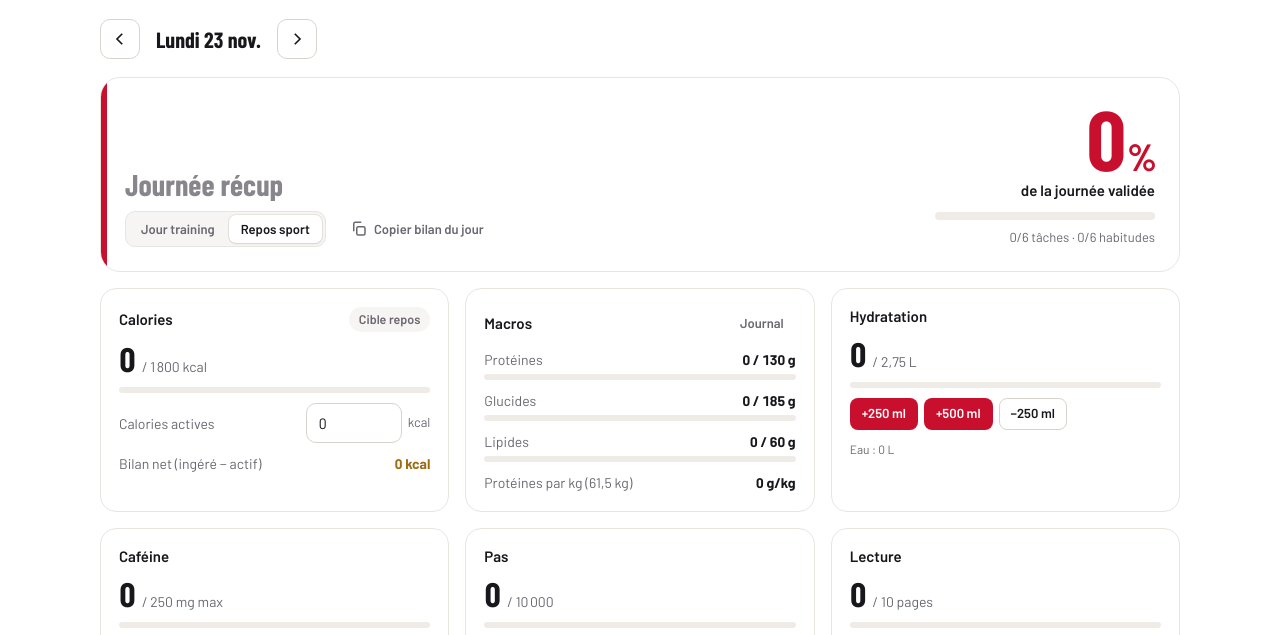
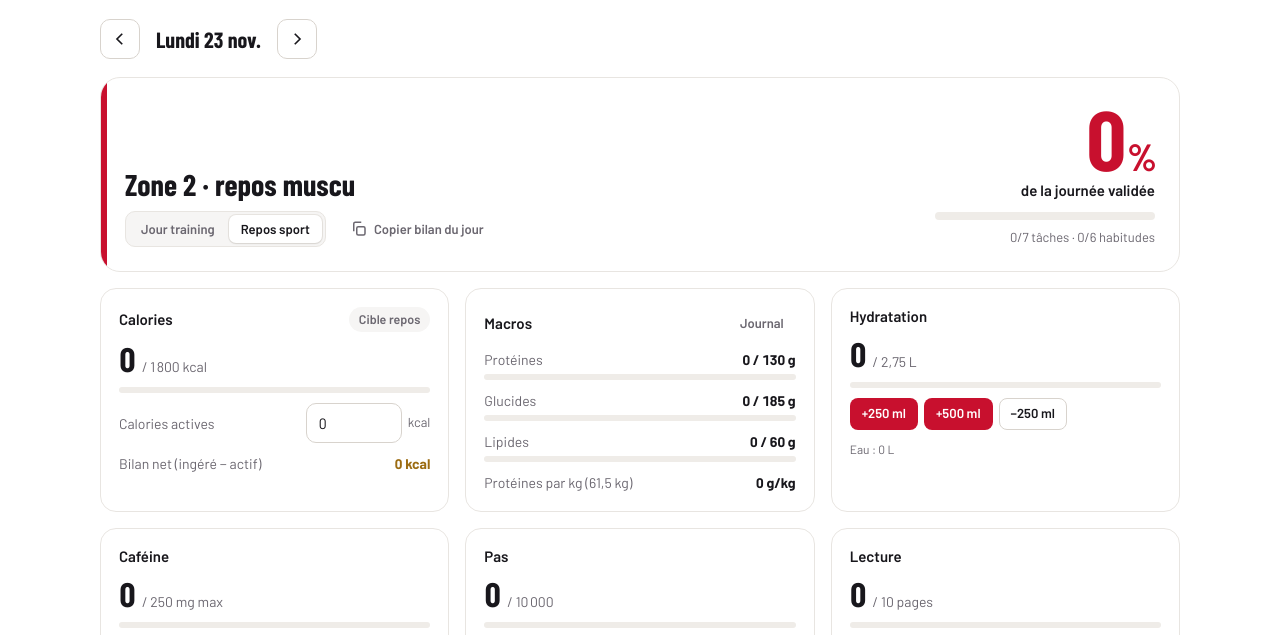
Before and after one commit to NgChristian/Dany, a plain HTML site: page index.html in a window 1280 px wide. Shown: the part 112-747 px from the top of the page. Drawn offline with nearby package versions, Linux system fonts and the light colour scheme; a web font is replaced by a local one.

Commit message:
Planning de la semaine intégré au code, appliqué automatiquement à l'ouverture

```diff
--- a/index.html
+++ b/index.html
@@ -1080,6 +1080,45 @@ guides:[{t:'Baki / Ippo & Hyrox',b:['Surcharge progressive propre : +1 rep ou +1
 xlib:[],
 sessions:[{id:uid(),date:'2026-11-21',type:'Upper',sp:'Muscu',pec:'RAS',note:'',ex:[SX('Tractions pronation','lest',[{l:10,pdc:false,r:7},{l:10,pdc:false,r:6}],'Record : +20 kg × 5'),SX('Chest Press Hammer Strength (plat)','charge',[{w:45,r:8},{w:45,r:8},{w:42.5,r:8},{w:37.5,r:7}]),SX('Rowing T-Bar support','charge',[{w:40,r:8},{w:35,r:8}],'+ 4 Kelso shrugs'),SX('Dips','lest',[{l:0,pdc:true,r:15}],'Record : +40 kg × 6–8'),SX('Vis-à-vis poulie milieu','charge',[{w:5,r:12},{w:5,r:12},{w:5,r:12}]),SX('Élévations latérales poulie','charge',[{w:5,r:15},{w:5,r:15},{w:5,r:12}]),SX('Triceps barre V poulie','charge',[{w:25,r:12},{w:25,r:12},{w:25,r:12}]),SX('Curl incliné haltères','charge',[{w:10,r:10},{w:10,r:10},{w:10,r:10}]),SX('Dead Hang','temps',[{t:32,l:0},{t:33,l:0}])]}]}}
 
+/* ===================== PLANNING DE LA SEMAINE =====================
+   Mis à jour chaque semaine. Changer « v » pour que l’app applique
+   le nouveau planning à la prochaine ouverture, sans toucher aux saisies.
+   tasks : créneaux ponctuels · excl : créneaux récurrents à masquer
+   days  : titre du jour + type (tr:1 entraînement, tr:0 repos sport)
+   ================================================================== */
+const PLANNING={
+  v:'2026-11-23',
+  tasks:[
+    {t:'Cardio Zone 2 – Vélo 30–45 min (125–140 bpm)',date:'2026-11-23',s:'18:15',e:'19:00',cat:'sport',sp:'Cardio'},
+    {t:'Muscu – Upper (contrôle / volume)',date:'2026-11-24',s:'18:30',e:'19:45',cat:'sport',sp:'Muscu'},
+    {t:'Retour au calme (protocole post-match)',date:'2026-11-25',s:'22:30',e:'22:50',cat:'repos',sp:'Muscu'},
+    {t:'Muscu – Lower (repos si gros match ou sommeil < 75)',date:'2026-11-26',s:'18:15',e:'19:30',cat:'sport',sp:'Muscu'},
+    {t:'Muscu – Push (lesté / contrôle, pec droit vigilant)',date:'2026-11-28',s:'10:00',e:'11:30',cat:'sport',sp:'Muscu'},
+    {t:'Muscu – Pull (lesté)',date:'2026-11-29',s:'10:00',e:'11:30',cat:'sport',sp:'Muscu'},
+    {t:'Bilan hebdo',date:'2026-11-29',s:'18:00',e:'18:30',cat:'perso',sp:'Muscu'}
+  ],
+  excl:{'Muscu – Pull':['2026-11-24'],'Muscu – Upper':['2026-11-28'],'Muscu – Lower':['2026-11-22','2026-11-29'],'Mobilité / étirements':['2026-11-26']},
+  days:{
+    '2026-11-23':{title:'Zone 2 · repos muscu',tr:0},
+    '2026-11-24':{title:'Upper · contrôle / volume',tr:1},
+    '2026-11-25':{title:'Match volley · +150–200 kcal de glucides si gros temps de jeu',tr:0},
+    '2026-11-26':{title:'Lower · bascule repos si gros match ou sommeil < 75',tr:1},
+    '2026-11-27':{title:'Volley loisir · intensité modérée',tr:0},
+    '2026-11-28':{title:'Push · pec droit vigilant',tr:1},
+    '2026-11-29':{title:'Pull lesté + bilan hebdo',tr:1}
+  }
+};
+function applyPlanning(){
+  const P=PLANNING;if(!P||S.planV===P.v)return;
+  const same=(a,b)=>a.t==b.t&&a.date==b.date&&a.s==b.s;
+  const old=S.tasks.filter(x=>x.plan);S.tasks=S.tasks.filter(x=>!x.plan);
+  P.tasks.forEach(n=>{if(S.tasks.some(x=>same(x,n)))return;const o=old.find(x=>same(x,n));
+    S.tasks.push({id:uid(),cat:'sport',sp:'Muscu',pr:2,rec:null,excl:[],...n,done:o&&o.done||{},plan:true})});
+  Object.entries(P.excl||{}).forEach(([t,ds])=>S.tasks.filter(x=>x.rec&&x.t==t).forEach(x=>{x.excl=[...new Set([...(x.excl||[]),...ds])]}));
+  Object.entries(P.days||{}).forEach(([d,v])=>{const l=S.logs[d]||(S.logs[d]={title:'',pm:'',sl:{},w:0,m:[],h:{},kO:0,st:0,pg:0,bk:'',tr:0,rp:0});Object.assign(l,v)});
+  S.planV=P.v;try{localStorage.setItem(KEY,JSON.stringify(S))}catch(e){}
+}
+
 function migrate(){
   S.foods=S.foods||[];S.bw=S.bw||{};S.goals=S.goals||[];S.guides=S.guides||[];S.sessions=S.sessions||[];S.habits=S.habits||[];S.logs=S.logs||{};
   delete S.favs; // « Repas favoris » supprimés
@@ -1097,6 +1136,7 @@ function migrate(){
   S.xlib=S.xlib||[];const known=n=>EXO.some(x=>x.n==n)||S.xlib.some(x=>x.n==n);
   (S.lib||[]).map(n=>EX_ALIAS[n]||n).forEach(n=>{if(!known(n))S.xlib.push({n,m:'Autre',e:'aut',mode:exMode(n)})});delete S.lib;
   S.sessions.forEach(z=>z.ex.forEach(e=>{if(!known(e.n))S.xlib.push({n:e.n,m:'Autre',e:'aut',mode:e.mode||exMode(e.n)})}));
+  applyPlanning();
 }
 try{S=JSON.parse(localStorage.getItem(KEY))}catch(e){}
 if(!S||!S.tasks)S=seed();
```
